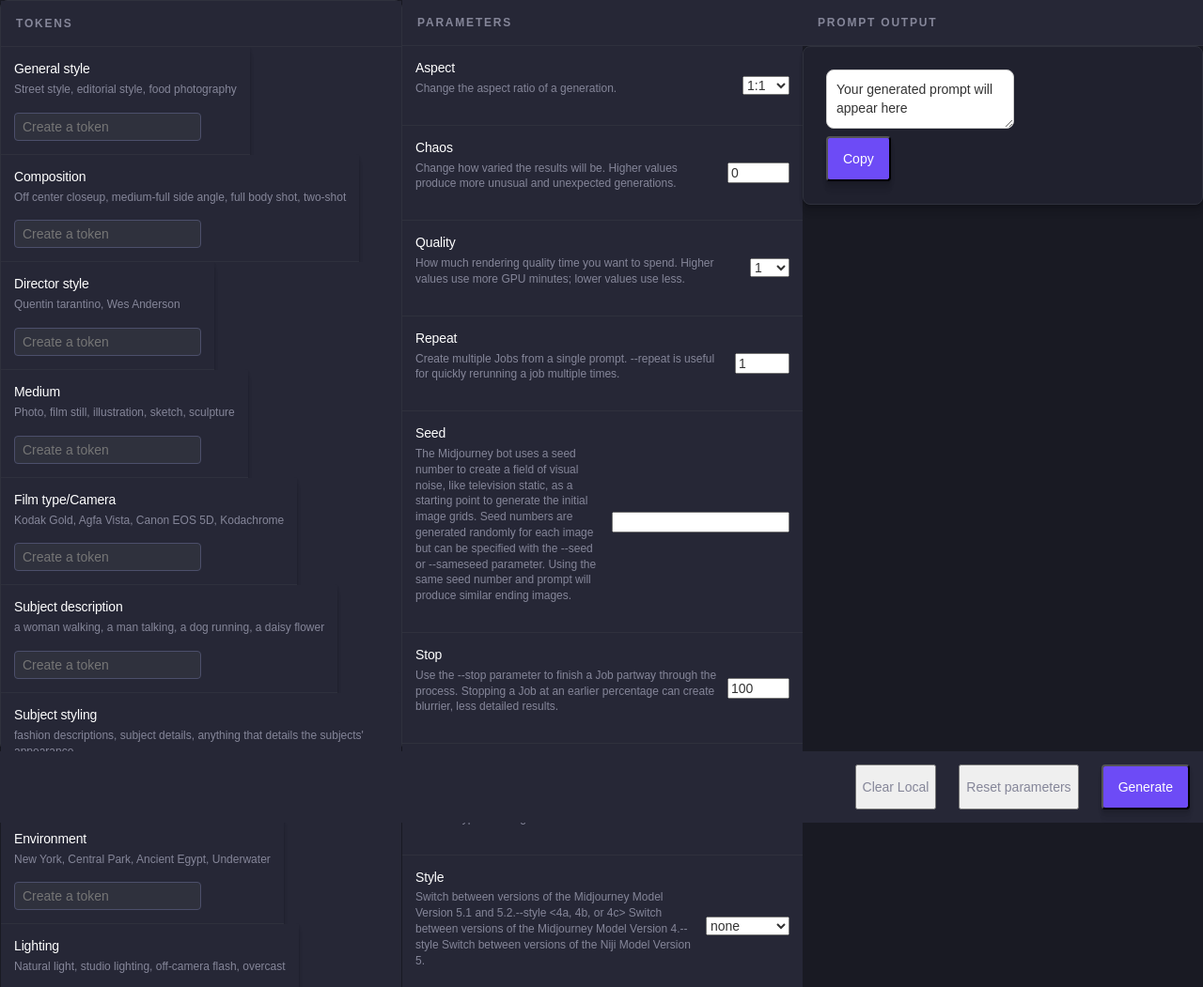
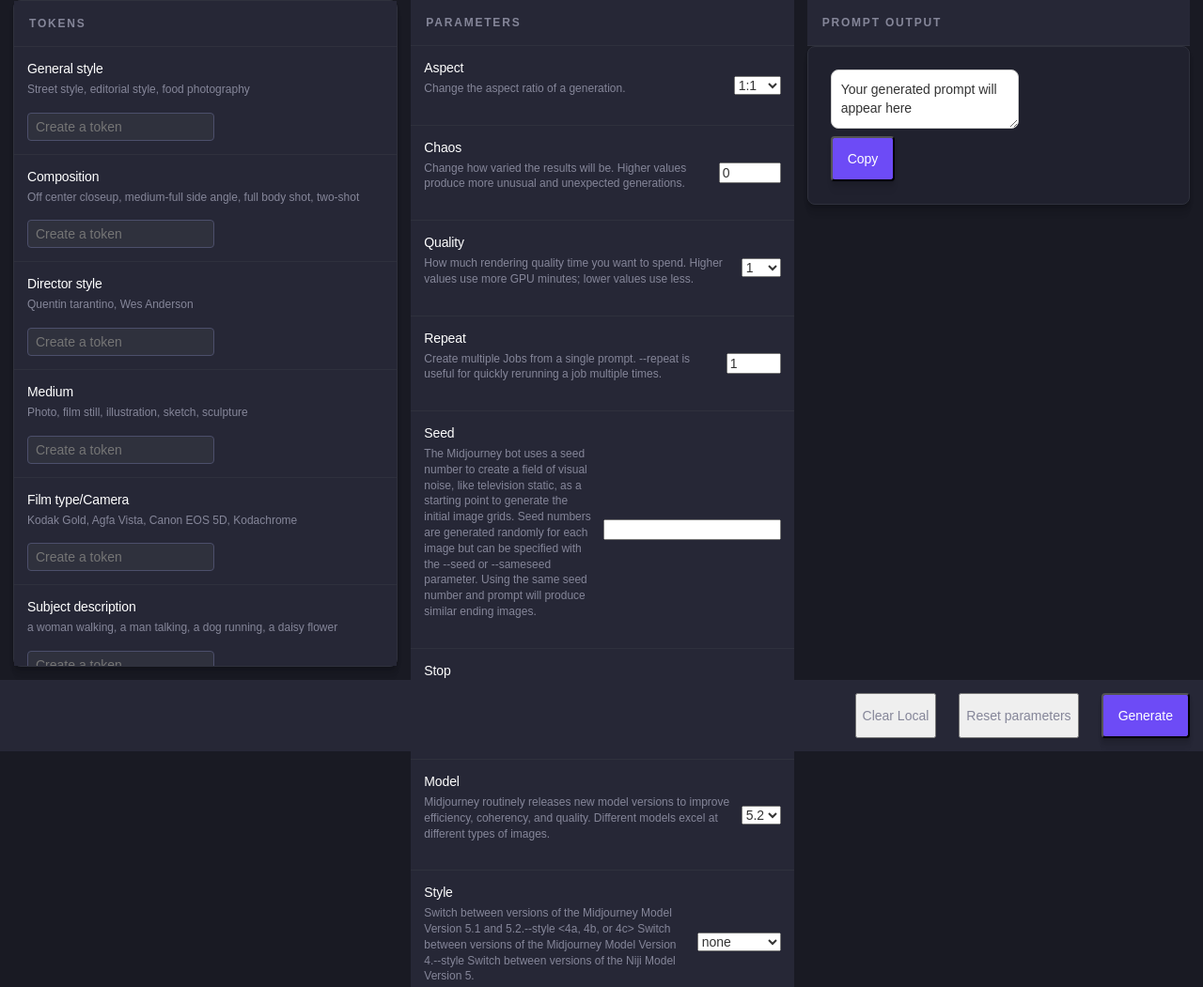
Before and after one commit to olidafrog/compass, a plain HTML site: page index.html in a window 1280 px wide. Shown: the top 1051 px of the page at 94% size. Drawn offline with nearby package versions, Linux system fonts and the light colour scheme; a script that the page names is missing.

Commit message:
more styling

```diff
--- a/css/main.css
+++ b/css/main.css
@@ -45,9 +45,15 @@ div.wrapper {
   display: flex;
 }
 .content-wrapper {
-  height: 100%;
+  height: 50%;
+  grid-column-gap: 1em;
+  flex: 1;
+  justify-content: space-between;
+  align-items: stretch;
+  padding-bottom: 1em;
+  padding-left: 1em;
+  padding-right: 1em;
   display: flex;
-  flex-direction: row;
 }
 
 .tokens-wrapper, .parameters-wrapper, .output-wrapper {
@@ -67,6 +73,7 @@ div.wrapper {
 .section-header {
   background-color: var(--neutral-600);
   border: 0 solid var(--neutral-400);
+  width: 100%;
   border-bottom-width: 1px;
   justify-content: space-between;
   align-items: center;
@@ -149,13 +156,20 @@ div.wrapper {
 /* ----------- Tokens --------------- */
 
 .tokens-wrapper {
+  width: 100%;
+  grid-column-gap: 0px;
+  grid-row-gap: 0px;
+  flex-direction: column;
+  justify-content: flex-start;
+  align-items: flex-start;
+  display: flex;
   border: 1px solid var(--neutral-400);
   border-radius: var(--rounded-med);
   box-shadow: var(--elevation-m);
 }
 
 .token-list-container {
-
+  width: 100%;
   flex-direction: column;
   flex: 1;
   justify-content: flex-start;
@@ -215,6 +229,7 @@ div.wrapper {
 }
 
 .token-content {
+  width: 100%;
   background-color: var(--neutral-600);
   border: 0 solid var(--neutral-400);
   border-bottom-width: 1px;
@@ -237,7 +252,6 @@ div.wrapper {
   align-items: flex-start;
   display: flex;
   overflow: auto;
-  overflow: auto;
 }
 
 .parameter {
```
